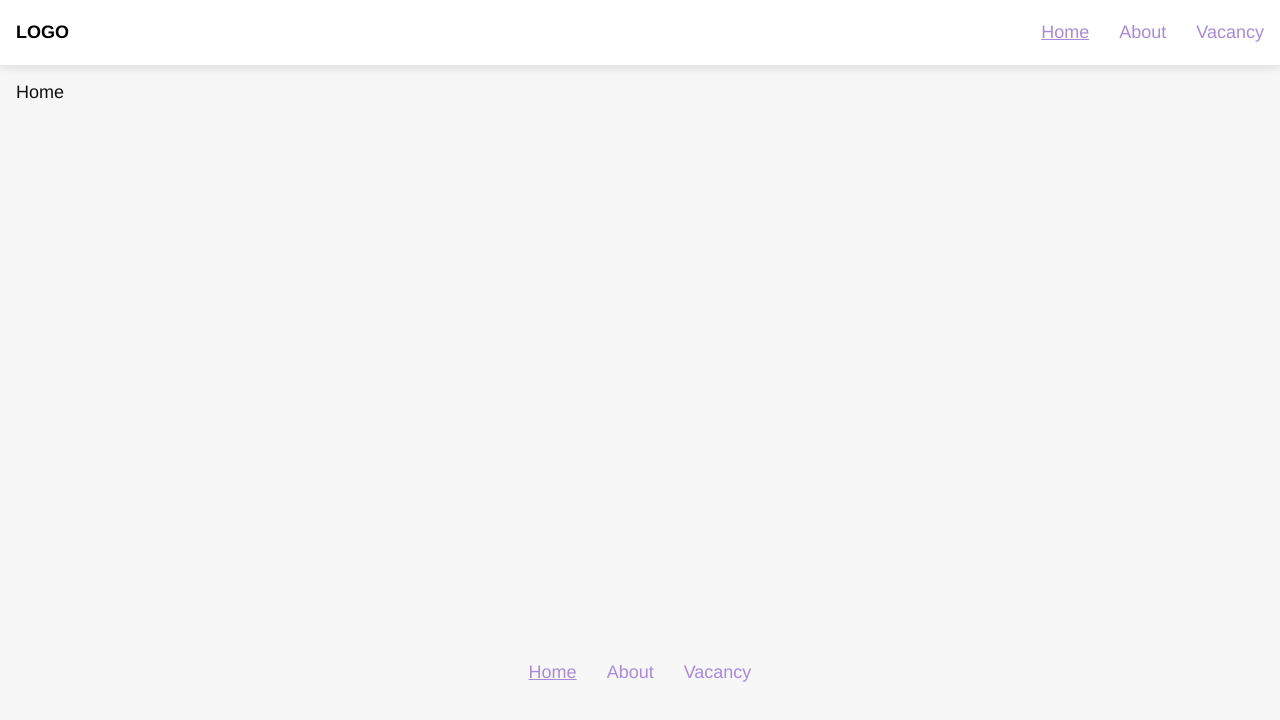
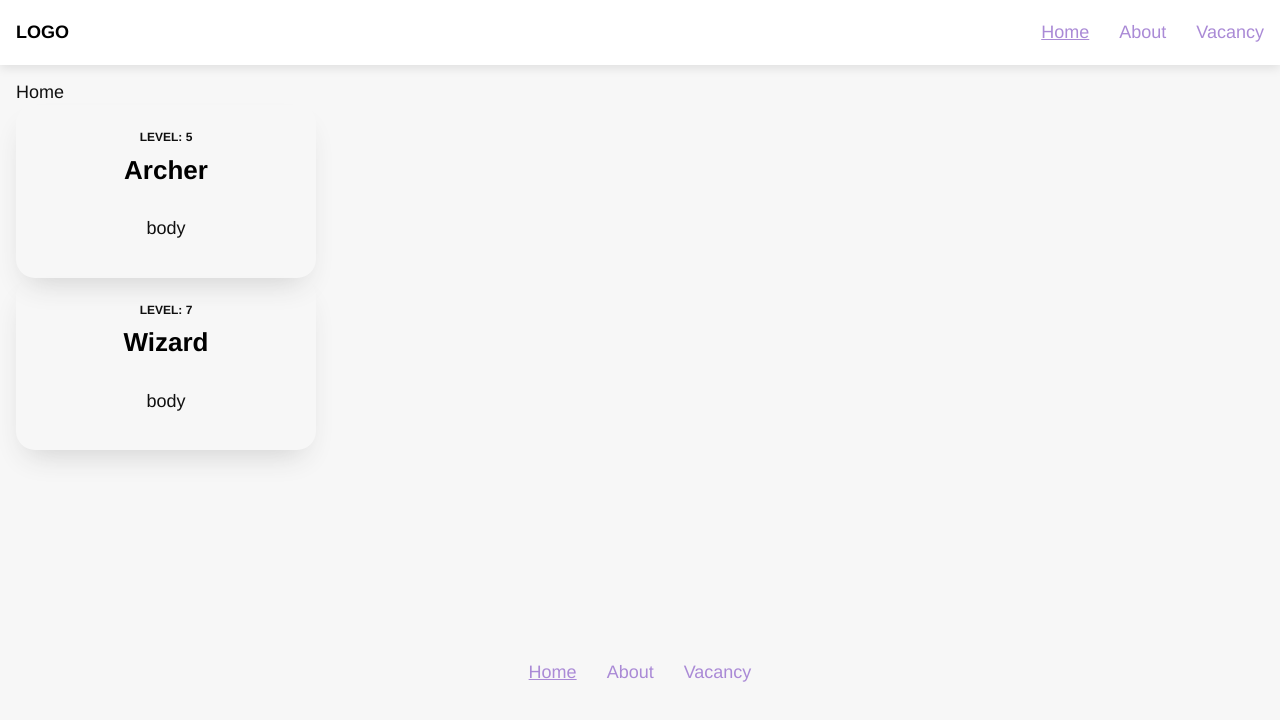
Before and after one commit to SatanD01/vue3-clash-of-clans, a Vue app: page / in a window 1280 px wide. Shown: the top 720 px of the page. Built offline with nearby package versions, Linux system fonts and the light colour scheme; the HTML template or start-up script is replaced by a standard one.

Commit message:
added cards and props

```diff
--- /dev/null
+++ b/src/components/UI/TheCard.vue
@@ -0,0 +1,23 @@
+<template>
+  <div class="card">
+    <span class="card-name">Level: {{ name }}</span>
+    <span class="card-title">{{ title }}</span>
+    <div class="card-body">body</div>
+  </div>
+</template>
+
+<script>
+export default {
+  name: "TheCard",
+  props: {
+    name: {
+      type: String,
+      required: true
+    },
+    title: {
+      type: String,
+      required: true
+    }
+  }
+}
+</script>
--- a/src/pages/TheHome.vue
+++ b/src/pages/TheHome.vue
@@ -1,10 +1,33 @@
 <template>
   <h1>Home</h1>
+  <div class="card__wrapper" v-for="item in items" :key="item.id">
+    <app-card :name="`${item.lvl}`" :title="item.title"/>
+  </div>
 </template>
 
 <script>
+import TheCard from "@/components/UI/TheCard";
 export default {
-  name: "TheHome"
+  name: "TheHome",
+  components: {"app-card": TheCard},
+  data() {
+    return {
+      items: [
+        {
+          id: 1,
+          title: 'Archer',
+          descr: 'Archer Archer Archer Archer',
+          lvl: 5
+        },
+        {
+          id: 2,
+          title: 'Wizard',
+          descr: 'Wizard Wizard Wizard Wizard',
+          lvl: 7
+        }
+      ]
+    }
+  }
 }
 </script>
 
```
